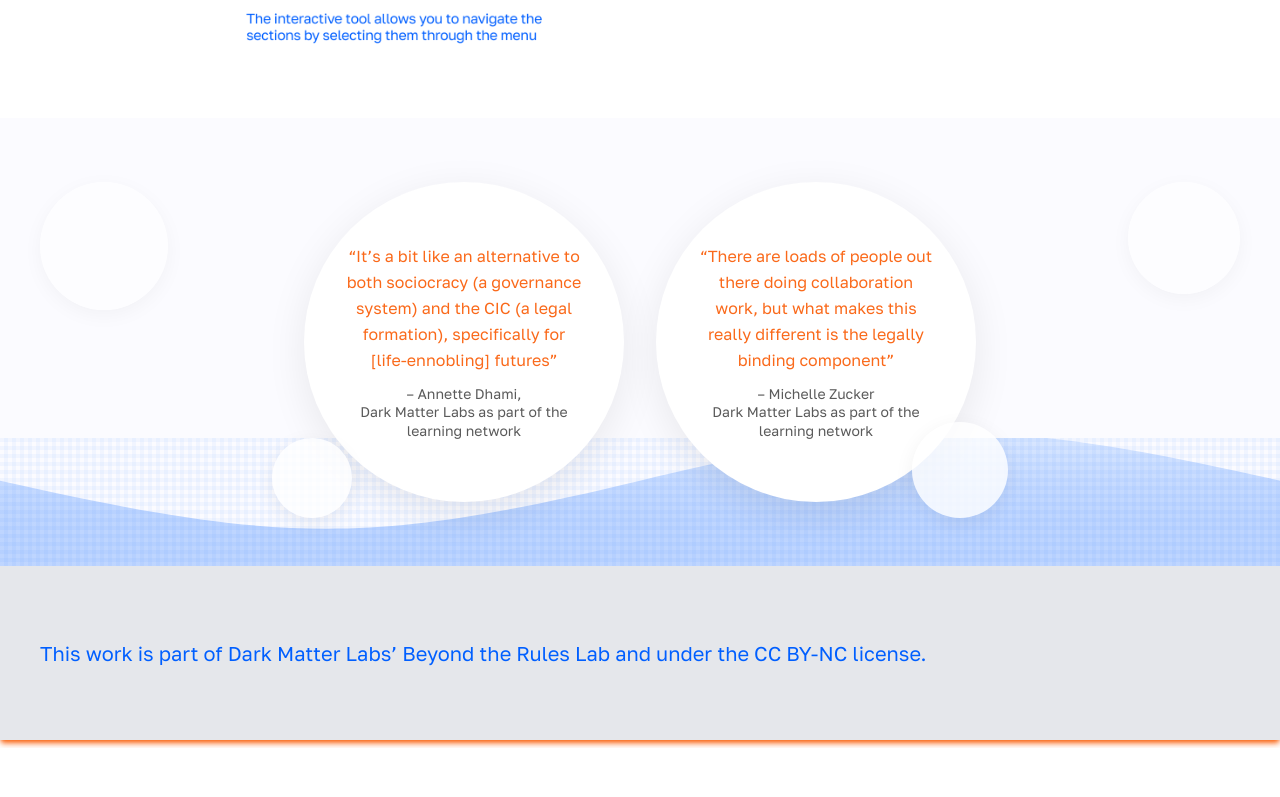
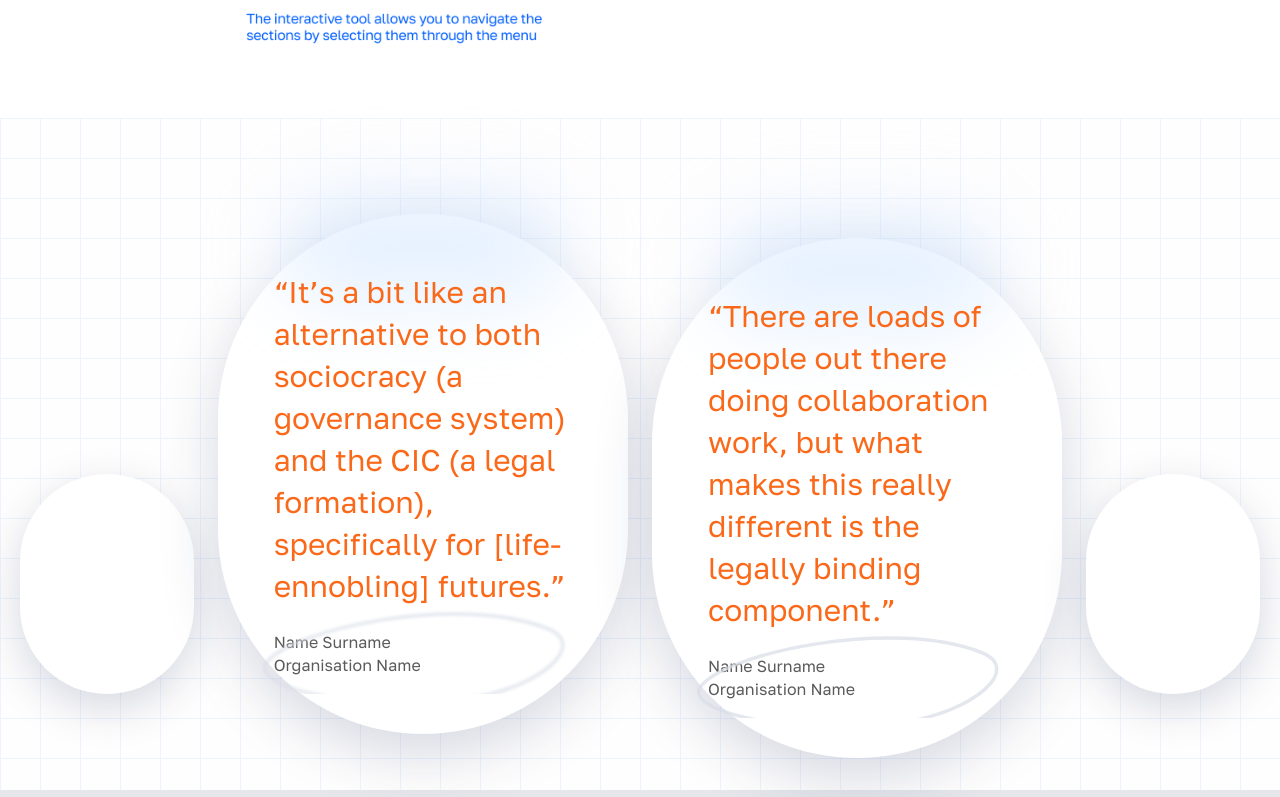
Before and after one commit to Dark-Matter-Labs/many_to_many, a Next.js app: page /overview in a window 1280 px wide. Shown: the part 4383-5180 px from the top of the page. Before the commit the page ends 5131 px from the top, so only its background shows below. Built offline with nearby package versions, Linux system fonts and the light colour scheme.

Commit message:
improve text link

```diff
--- a/components/CentralGraphic.module.css
+++ b/components/CentralGraphic.module.css
@@ -109,9 +109,7 @@
 .deepCodeLink {
   color: white;
   text-decoration: none;
-  font-weight: bold;
-  font-size: 0.9rem;
-  border-bottom: 2px solid white;
+  font-size: 12px;
   padding-bottom: 2px;
 }
 
--- a/components/QuotesSection.jsx
+++ b/components/QuotesSection.jsx
@@ -1,108 +1,55 @@
 export default function QuotesSection() {
   return (
-    <section className={`font-galosText grid-bg`}>
-      <div className="bg-grey-50 relative w-full overflow-hidden py-16">
-        {/* Cloud Quotes Container */}
-        <div className="relative z-10 mx-auto max-w-7xl px-5">
-          <div className="flex items-center justify-center gap-8">
-            {/* Left Quote Cloud */}
-            <div className="relative">
-              <div className="flex h-[320px] w-[320px] items-center justify-center rounded-full bg-white p-10 shadow-[0_10px_40px_rgba(0,0,0,0.08)]">
-                <div className="text-center">
-                  <p className="text-grey-600 text-sm leading-relaxed">
-                    <span className="font-regular text-orange-800">
-                      “It’s a bit like an alternative to both sociocracy (a
-                      governance system) and the CIC (a legal formation),
-                      specifically for [life-ennobling] futures”
-                    </span>
-                  </p>
-                  <p className="text-grey-600 mt-3 text-xs">
-                    – Annette Dhami,
-                    <br />
-                    Dark Matter Labs as part of the learning network
-                  </p>
-                </div>
+    <section className={`font-galosText relative`}>
+      {/* grid background */}
+      <div className="grid-bg absolute inset-0 bg-gradient-to-b from-transparent to-blue-300/50"></div>
+
+      <div className="relative mx-auto max-w-screen-2xl px-5 py-24">
+        <div className="relative flex items-end justify-between gap-6">
+          {/* left small bubble */}
+          <div className="hidden md:block relative h-[220px] w-[220px] rounded-full bg-white shadow-[0_14px_44px_rgba(21,45,92,0.18)]"></div>
+
+          {/* center large bubble with quote */}
+          <div className="relative -mb-10 h-[520px] w-[520px] rounded-full bg-white shadow-[0_20px_60px_rgba(21,45,92,0.18)]">
+            <div className="pointer-events-none absolute -top-6 left-1/2 h-28 w-72 -translate-x-1/2 rounded-full bg-blue-200 opacity-40 blur-2xl"></div>
+            <div className="absolute inset-0 flex items-center justify-center p-14">
+              <div>
+                <p className="heading-lg mb-6 max-w-[380px] text-orange-800">
+                  “It’s a bit like an alternative to both sociocracy (a governance system) and the CIC (a legal formation), specifically for [life-ennobling] futures.”
+                </p>
+                <p className="text-small text-grey-600">Name Surname</p>
+                <p className="text-small text-grey-600">Organisation Name</p>
               </div>
-              {/* Small decorative cloud */}
-              <div className="absolute -bottom-4 -left-8 h-20 w-20 rounded-full bg-white/80 shadow-[0_5px_20px_rgba(0,0,0,0.06)]"></div>
             </div>
-
-            {/* Right Quote Cloud */}
-            <div className="relative">
-              <div className="flex h-[320px] w-[320px] items-center justify-center rounded-full bg-white p-10 shadow-[0_10px_40px_rgba(0,0,0,0.08)]">
-                <div className="text-center">
-                  <p className="text-grey-600 text-sm leading-relaxed">
-                    <span className="font-regular text-orange-800">
-                      “There are loads of people out there doing collaboration
-                      work, but what makes this really different is the legally
-                      binding component”
-                    </span>
-                  </p>
-                  <p className="text-grey-600 mt-3 text-xs">
-                    – Michelle Zucker
-                    <br />
-                    Dark Matter Labs as part of the learning network
-                  </p>
-                </div>
-              </div>
-              {/* Small decorative cloud */}
-              <div className="absolute -right-8 -bottom-4 h-24 w-24 rounded-full bg-white/80 shadow-[0_5px_20px_rgba(0,0,0,0.06)]"></div>
-            </div>
+            <svg className="pointer-events-none absolute bottom-10 left-6 w-[86%] opacity-70" viewBox="0 0 600 220" fill="none" xmlns="http://www.w3.org/2000/svg">
+              <defs>
+                <filter id="qs-blur" x="-50%" y="-50%" width="200%" height="200%">
+                  <feGaussianBlur stdDeviation="3" />
+                </filter>
+              </defs>
+              <path d="M40 170c40-60 330-120 480-60 68 28-10 98-130 118-160 27-372-13-350-58z" stroke="#D9DEE8" strokeWidth="6" filter="url(#qs-blur)" />
+            </svg>
           </div>
 
-          {/* Additional decorative clouds */}
-          <div className="absolute top-0 left-10 h-32 w-32 rounded-full bg-white/60 shadow-[0_5px_20px_rgba(0,0,0,0.04)]"></div>
-          <div className="absolute top-0 right-10 h-28 w-28 rounded-full bg-white/60 shadow-[0_5px_20px_rgba(0,0,0,0.04)]"></div>
-        </div>
+          {/* right large bubble with quote */}
+          <div className="relative -mb-16 h-[520px] w-[520px] rounded-full bg-white shadow-[0_20px_60px_rgba(21,45,92,0.18)]">
+            <div className="pointer-events-none absolute -top-6 left-1/2 h-28 w-72 -translate-x-1/2 rounded-full bg-blue-200 opacity-40 blur-2xl"></div>
+            <div className="absolute inset-0 flex items-center justify-center p-14">
+              <div>
+                <p className="heading-lg mb-6 max-w-[380px] text-orange-800">
+                  “There are loads of people out there doing collaboration work, but what makes this really different is the legally binding component.”
+                </p>
+                <p className="text-small text-grey-600">Name Surname</p>
+                <p className="text-small text-grey-600">Organisation Name</p>
+              </div>
+            </div>
+            <svg className="pointer-events-none absolute bottom-10 left-6 w-[86%] opacity-70" viewBox="0 0 600 220" fill="none" xmlns="http://www.w3.org/2000/svg">
+              <path d="M40 170c40-60 330-120 480-60 68 28-10 98-130 118-160 27-372-13-350-58z" stroke="#D9DEE8" strokeWidth="6" />
+            </svg>
+          </div>
 
-        {/* Wave Pattern at Bottom */}
-        <div className="absolute right-0 bottom-0 left-0 h-32">
-          <svg
-            className="absolute bottom-0 h-full w-full"
-            preserveAspectRatio="none"
-            viewBox="0 0 1440 120"
-          >
-            <path
-              d="M0,40 C320,100 420,100 720,40 C1020,-20 1120,-20 1440,40 L1440,120 L0,120 Z"
-              fill="url(#blueGradient)"
-              opacity="0.8"
-            />
-            <defs>
-              <linearGradient
-                id="blueGradient"
-                x1="0%"
-                y1="0%"
-                x2="0%"
-                y2="100%"
-              >
-                <stop offset="0%" stopColor="#bcd5ff" stopOpacity="0.6" />
-                <stop offset="100%" stopColor="#005fff" stopOpacity="0.3" />
-              </linearGradient>
-            </defs>
-          </svg>
-
-          {/* Grid Pattern Overlay */}
-          <div
-            className="absolute right-0 bottom-0 left-0 h-full opacity-40"
-            style={{
-              backgroundImage: `
-              repeating-linear-gradient(
-                0deg,
-                transparent,
-                transparent 4px,
-                rgba(0, 95, 255, 0.1) 4px,
-                rgba(0, 95, 255, 0.1) 8px
-              ),
-              repeating-linear-gradient(
-                90deg,
-                transparent,
-                transparent 4px,
-                rgba(0, 95, 255, 0.1) 4px,
-                rgba(0, 95, 255, 0.1) 8px
-              )
-            `,
-            }}
-          />
+          {/* rightmost small bubble */}
+          <div className="hidden md:block relative h-[220px] w-[220px] rounded-full bg-white shadow-[0_14px_44px_rgba(21,45,92,0.18)]"></div>
         </div>
       </div>
     </section>
```
